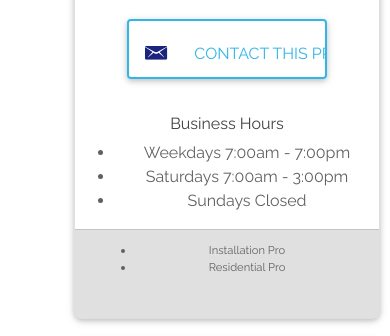
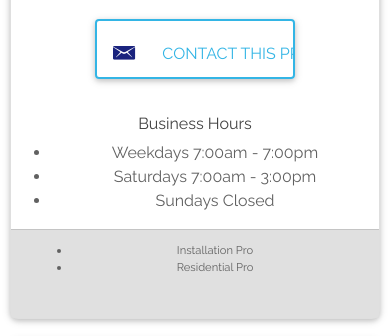
Before and after one commit to LBakerDev/rv-project-vuejs, a plain HTML site: page index.html in a window 390 px wide. Shown: the part 574-910 px from the top of the page. Drawn offline with nearby package versions, Linux system fonts and the light colour scheme; a script that the page names is missing.

Commit message:
small screen responsive

```diff
--- a/assets/css/styles.css
+++ b/assets/css/styles.css
@@ -460,7 +460,7 @@ input[type="radio"]:checked{
 @media  (max-width: 736px) {
     .cardContainer{
         width: 75%;
-        margin-left: 4em;
+        margin-left: 0em;
     }
     .secondary ul li{
         font-size: .8em;
```
